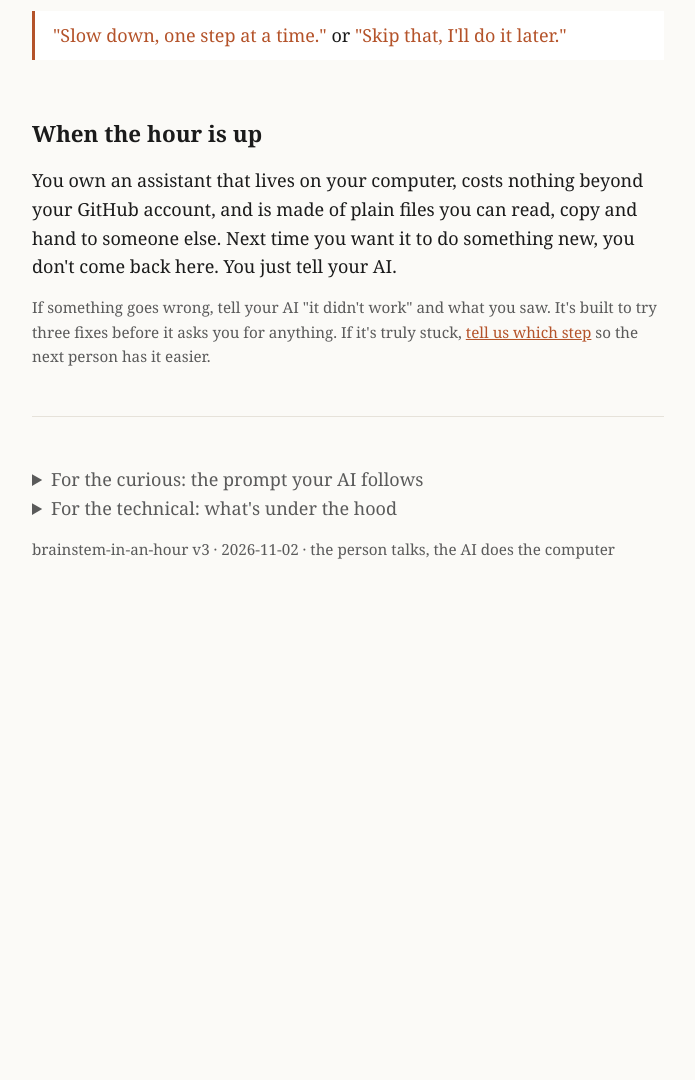
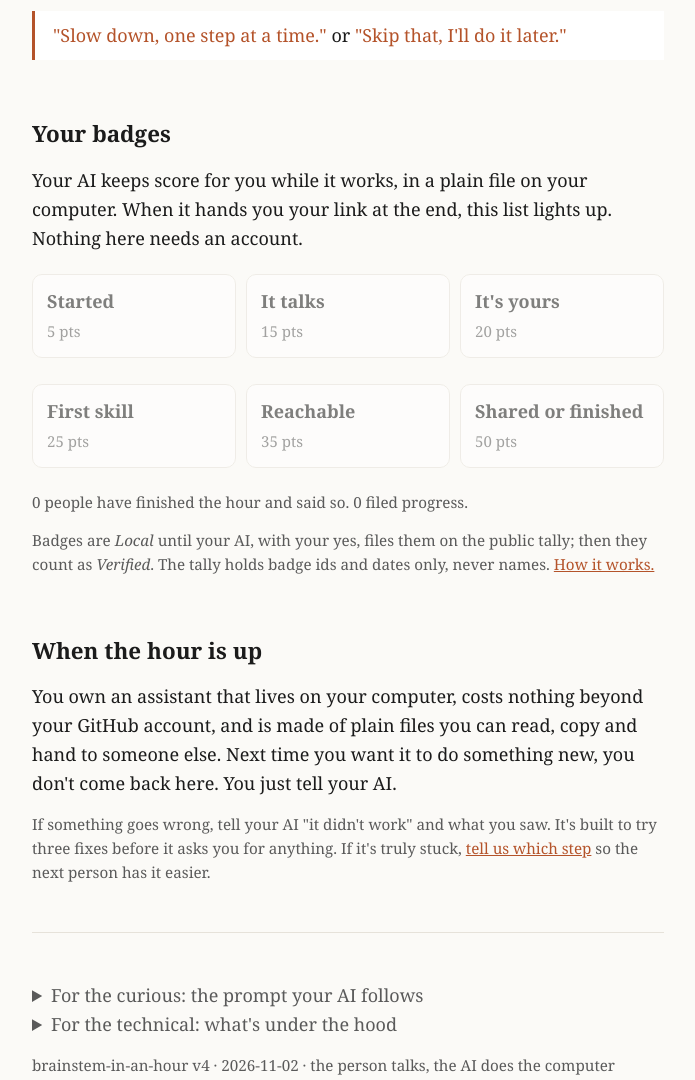
Before and after one commit to kody-w/brainstem-in-an-hour, a plain HTML site: page index.html in a window 1280 px wide. Shown: the part 1704-2784 px from the top of the page, without its empty margins (292-987 px from the left). Before the commit the page ends 2375 px from the top, so only its background shows below. Drawn offline with Linux system fonts and the light colour scheme.

Commit message:
v4: agent-first achievements — AI records claims as it works, opt-in public tally, badges on the page

```diff
--- /dev/null
+++ b/achievements.json
@@ -0,0 +1,7 @@
+{"lesson":"brainstem-in-an-hour","points_total":150,"badges":[
+{"id":"started","title":"Started","points":5,"evidence":"installer finished or an existing Brainstem found"},
+{"id":"local-proof","title":"It talks","points":15,"evidence":"a /chat call returned a response"},
+{"id":"personality","title":"It's yours","points":20,"evidence":"soul.md appended and a reply showed the new voice"},
+{"id":"first-skill","title":"First skill","points":25,"evidence":"/health lists the new agent and agent_logs shows it fired"},
+{"id":"connected","title":"Reachable","points":35,"evidence":"a response came back from somewhere other than the browser tab"},
+{"id":"complete","title":"Shared or finished","points":50,"evidence":"step 6 reached"}]}
--- a/index.html
+++ b/index.html
@@ -26,6 +26,10 @@
   hr { border:0; border-top:1px solid var(--line); margin:48px 0; }
   details summary { cursor:pointer; color:var(--soft); }
   details pre { white-space:pre-wrap; background:var(--code); border:1px solid var(--line); border-radius:8px; padding:14px; font:13px/1.5 ui-monospace, Menlo, monospace; max-height:360px; overflow:auto; }
+  .badges { list-style:none; padding:0; margin:12px 0; display:grid; grid-template-columns:repeat(auto-fill,minmax(200px,1fr)); gap:10px; }
+  .badges li { border:1px solid var(--line); border-radius:10px; padding:12px 14px; background:#fff; opacity:.55; }
+  .badges li.on { opacity:1; border-color:var(--accent); box-shadow:inset 3px 0 0 var(--accent); }
+  .badges b { display:block; } .badges small { color:var(--soft); }
 </style>
 </head>
 <body>
@@ -60,6 +64,12 @@
 <div class="say"><em>"Show me what you wrote."</em> Everything it made is plain text you can read. Nothing is hidden.</div>
 <div class="say"><em>"Explain what you just did like I'm new."</em> It's supposed to. Hold it to that.</div>
 <div class="say"><em>"Slow down, one step at a time."</em> or <em>"Skip that, I'll do it later."</em></div>
+
+<h2>Your badges</h2>
+<p>Your AI keeps score for you while it works, in a plain file on your computer. When it hands you your link at the end, this list lights up. Nothing here needs an account.</p>
+<ul id="badges" class="badges"></ul>
+<p class="small" id="tally">Loading the public tally…</p>
+<p class="small">Badges are <em>Local</em> until your AI, with your yes, files them on the public tally; then they count as <em>Verified</em>. The tally holds badge ids and dates only, never names. <a href="https://github.com/kody-w/brainstem-in-an-hour/blob/main/ACHIEVEMENTS.md">How it works.</a></p>
 
 <h2>When the hour is up</h2>
 <p>You own an assistant that lives on your computer, costs nothing beyond your GitHub account, and is made of plain files you can read, copy and hand to someone else. Next time you want it to do something new, you don't come back here. You just tell your AI.</p>
@@ -147,7 +157,7 @@ Finish with one short, friendly message in plain words, covering only this:
 </pre></details>
 <details><summary>For the technical: what's under the hood</summary><p class="small">The Brainstem is the open-source <a href="https://kody-w.github.io/rapp-installer/">RAPP Brainstem</a> (MIT). The contract your AI builds on: one web address in, a <code>response</code> out, skills as single files. The <a href="https://github.com/kody-w/rapp-installer/blob/main/rapp_brainstem/README.md">full reference</a> and the public <a href="https://github.com/kody-w/RAR">registry of agents</a> live on GitHub.</p></details>
 
-<p class="small" id="lesson-v3">brainstem-in-an-hour v3 · 2026-11-02 · the person talks, the AI does the computer</p>
+<p class="small" id="lesson-v4">brainstem-in-an-hour v4 · 2026-11-02 · the person talks, the AI does the computer</p>
 
 </main>
 <script>
@@ -156,6 +166,19 @@ document.getElementById('copy').onclick=async()=>{
   try{await navigator.clipboard.writeText(t);document.getElementById('copied').textContent='Copied. Now paste it into your AI.';}
   catch(e){document.querySelector('details').open=true;const r=document.createRange();r.selectNodeContents(document.getElementById('prompt-text'));getSelection().removeAllRanges();getSelection().addRange(r);document.getElementById('copied').textContent='Select-all and copy the text below.';}
 };
+
+(async()=>{
+  const list=document.getElementById('badges'); let defs=[];
+  try{defs=(await (await fetch('achievements.json')).json()).badges;}catch(e){}
+  let mine=new Set(); const m=location.hash.match(/claims=([A-Za-z0-9+/=_-]+)/);
+  if(m){try{mine=new Set(JSON.parse(atob(m[1].replace(/-/g,'+').replace(/_/g,'/'))).claims.map(c=>c.id));}catch(e){}}
+  let counts={};try{const t=await (await fetch('metrics/achievements.json')).json();counts=t.counts||{};
+    document.getElementById('tally').textContent=(t.finished||0)+' people have finished the hour and said so. '+(t.submissions||0)+' filed progress.';}
+  catch(e){document.getElementById('tally').textContent='';}
+  for(const d of defs){const li=document.createElement('li');if(mine.has(d.id))li.className='on';
+    li.innerHTML='<b>'+d.title+(mine.has(d.id)?' ✓':'')+'</b><small>'+d.points+' pts'+(counts[d.id]?' · '+counts[d.id]+' earned':'')+'</small>';list.appendChild(li);}
+  if(mine.size){const pts=defs.filter(d=>mine.has(d.id)).reduce((a,d)=>a+d.points,0);document.getElementById('tally').textContent='You: '+pts+' of 150 points (Local). '+document.getElementById('tally').textContent;}
+})();
 </script>
 </body>
 </html>
--- /dev/null
+++ b/metrics/achievements.json
@@ -0,0 +1 @@
+{"generated_at":null,"submissions":0,"finished":0,"counts":{}}
```
Also changed, not shown: 4 other files.
